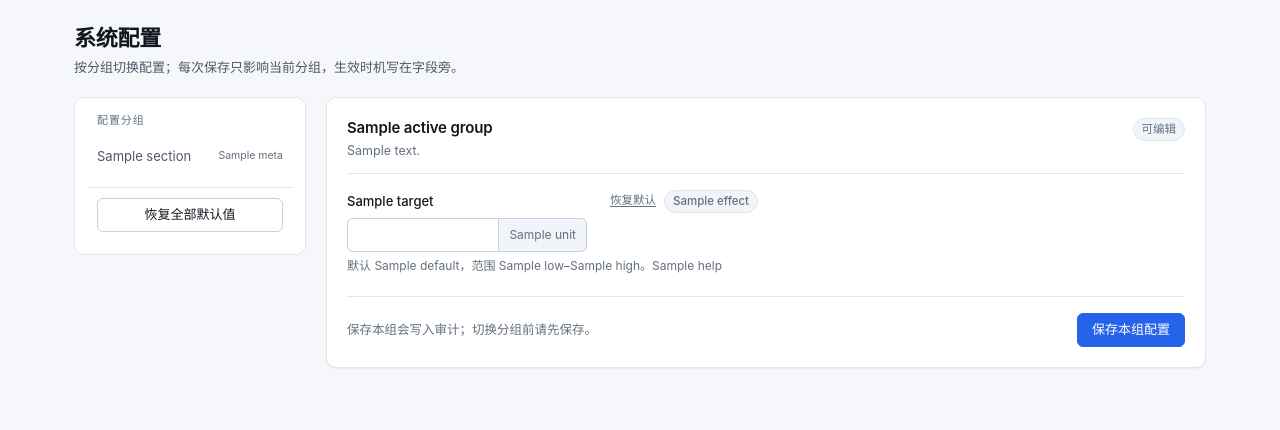
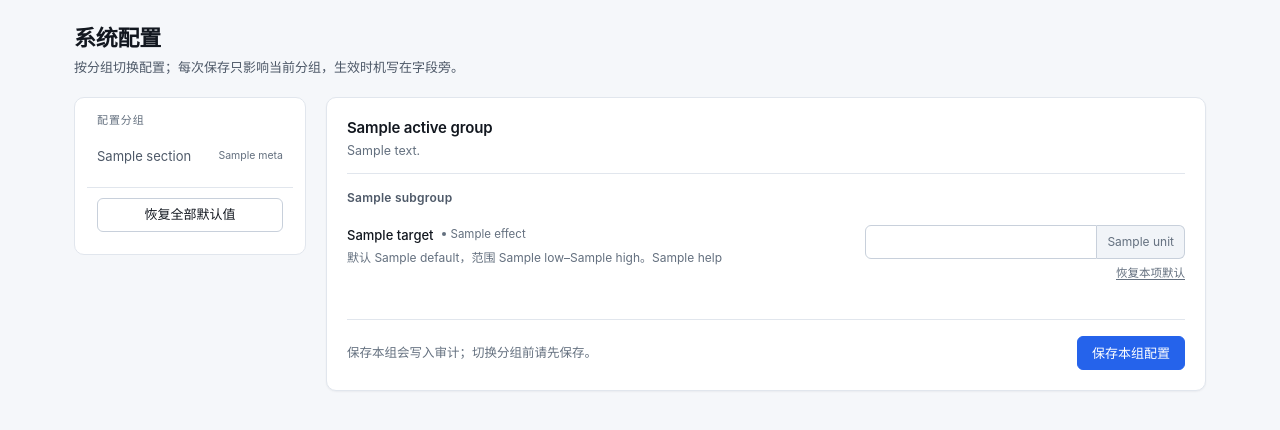
Before and after one commit to linyu19872008/DrPanda, a Python web app: template src/dr_panda_mcp/web/templates/settings.html in a window 1280 px wide. Shown: the part 57-487 px from the top of the page. Run offline with Jinja, Linux system fonts and the light colour scheme; the template is opened without the code that fills it: most values are stand-ins (such as "Sample title", 1, 10 or a date in 2020).

Commit message:
Update settings management to enhance UI and introduce subgroup organization
- Updated planning.md to reflect version change to v0.25, detailing improvements in settings management.
- Revised settings.html and associated CSS to implement a single-column layout for settings fields and introduce subgroup titles for better organization.
- Enhanced backend logic to support subgrouping of settings, allowing for clearer categorization of related fields.
- Updated tests to validate the new subgroup functionality and ensure proper rendering of settings in the UI.
- Increased pytest coverage to reflect the changes in settings structure and layout.

```diff
--- a/src/dr_panda_mcp/settings.py
+++ b/src/dr_panda_mcp/settings.py
@@ -26,6 +26,7 @@ class SettingSpec:
     high: int
     effect: str
     help: str
+    subgroup: str = ""
 
 
 SETTING_SPECS: tuple[SettingSpec, ...] = (
@@ -72,6 +73,7 @@ SETTING_SPECS: tuple[SettingSpec, ...] = (
         50,
         "立即生效",
         "同一个目标同时进行的工具调用上限，超出会排队。",
+        "并发控制",
     ),
     SettingSpec(
         "audit_retention_days",
@@ -83,6 +85,7 @@ SETTING_SPECS: tuple[SettingSpec, ...] = (
         3650,
         "下一轮清理",
         "超过该天数的审计记录会被定时清理；清理只记日志。",
+        "审计维护",
     ),
     SettingSpec(
         "catalog_max_clients",
@@ -105,6 +108,7 @@ SETTING_SPECS: tuple[SettingSpec, ...] = (
         1440,
         "下一轮清理",
         "每轮清理后按该间隔休眠；修改后下一轮开始使用新值。",
+        "审计维护",
     ),
 )
 
--- a/src/dr_panda_mcp/web/static/app.css
+++ b/src/dr_panda_mcp/web/static/app.css
@@ -1973,3 +1973,107 @@ ul {
     padding: var(--space-4);
   }
 }
+
+/* Settings field rows */
+.settings-subtitle {
+  margin: var(--space-5) 0 var(--space-1);
+  color: var(--text-secondary);
+  font-size: 12px;
+  font-weight: 600;
+  letter-spacing: .02em;
+}
+
+.settings-subtitle:first-of-type {
+  margin-top: 0;
+}
+
+.settings-rows {
+  display: grid;
+  gap: 0;
+}
+
+.settings-field-row {
+  display: grid;
+  grid-template-columns: minmax(0, 1fr) 320px;
+  gap: var(--space-5);
+  align-items: start;
+  padding: var(--space-4) 0;
+  border-top: 1px solid var(--border);
+}
+
+.settings-field-row:first-child {
+  border-top: 0;
+}
+
+.settings-field-title {
+  display: flex;
+  align-items: center;
+  flex-wrap: wrap;
+  gap: 8px;
+  margin-bottom: 4px;
+}
+
+.settings-field-title .field__label {
+  margin: 0;
+}
+
+.settings-effect {
+  color: var(--text-muted);
+  font-size: 11.5px;
+}
+
+.settings-effect::before {
+  content: "";
+  display: inline-block;
+  width: 4px;
+  height: 4px;
+  margin-right: 5px;
+  border-radius: 999px;
+  background: currentColor;
+  vertical-align: 2px;
+}
+
+.settings-field-copy .field__hint {
+  margin: 0;
+  max-width: 54ch;
+}
+
+.settings-field-control {
+  display: grid;
+  justify-items: end;
+  gap: 6px;
+}
+
+.settings-field-control .input-group {
+  width: 100%;
+  max-width: 320px;
+  margin: 0;
+}
+
+.settings-field-control .settings-field__reset {
+  margin: 0;
+  text-align: right;
+}
+
+.settings-field-row .field__error {
+  margin-top: 6px;
+}
+
+@media (max-width: 900px) {
+  .settings-field-row {
+    grid-template-columns: minmax(0, 1fr);
+    gap: var(--space-2);
+  }
+
+  .settings-field-control {
+    justify-items: stretch;
+  }
+
+  .settings-field-control .input-group {
+    max-width: none;
+  }
+
+  .settings-field-control .settings-field__reset {
+    text-align: left;
+  }
+}
--- a/src/dr_panda_mcp/web/templates/settings.html
+++ b/src/dr_panda_mcp/web/templates/settings.html
@@ -54,19 +54,26 @@
           <h2 class="settings-panel-title">{{ active_group.title }}</h2>
           <p class="settings-panel-desc">{{ active_group.description }}</p>
         </div>
-        <span class="badge badge--muted">可编辑</span>
       </div>
 
-      <div class="settings-grid">
-        {% for row in active_group.rows %}
-        <div class="settings-field">
-          <div class="settings-field__head">
+      {% for subgroup in active_group.subgroups %}
+      {% if subgroup.title %}<h3 class="settings-subtitle">{{ subgroup.title }}</h3>{% endif %}
+      <div class="settings-rows">
+        {% for row in subgroup.rows %}
+        <div class="settings-field-row">
+          <div class="settings-field-copy">
+            <div class="settings-field-title">
               <label class="field__label" for="setting-{{ row.key }}">{{ row.label }}</label>
-            <span class="settings-field__tools">
-              <a class="settings-field__reset" href="/settings/reset?key={{ row.key }}&section={{ active_section }}">恢复默认</a>
-              <span class="badge badge--quiet">{{ row.effect }}</span>
-            </span>
+              <span class="settings-effect">{{ row.effect }}</span>
             </div>
+            <p class="field__hint" id="hint-setting-{{ row.key }}">
+              默认 {{ row.default }}，范围 {{ row.low }}–{{ row.high }}。{{ row.help }}
+            </p>
+            {% if row.error %}
+            <p class="field__error" id="err-setting-{{ row.key }}" role="alert">{{ row.error }}</p>
+            {% endif %}
+          </div>
+          <div class="settings-field-control">
             <div class="input-group input-group--narrow">
               <input class="input" type="number" inputmode="numeric"
                      id="setting-{{ row.key }}" name="{{ row.key }}"
@@ -75,15 +82,12 @@
                      {% if row.error %}aria-invalid="true"{% endif %}>
               <span class="input-group__suffix">{{ row.unit }}</span>
             </div>
-          <p class="field__hint" id="hint-setting-{{ row.key }}">
-            默认 {{ row.default }}，范围 {{ row.low }}–{{ row.high }}。{{ row.help }}
-          </p>
-          {% if row.error %}
-          <p class="field__error" id="err-setting-{{ row.key }}" role="alert">{{ row.error }}</p>
-          {% endif %}
+            <a class="settings-field__reset" href="/settings/reset?key={{ row.key }}&section={{ active_section }}">恢复本项默认</a>
+          </div>
         </div>
         {% endfor %}
       </div>
+      {% endfor %}
 
       <div class="settings-actions">
         <span class="settings-actions__hint">保存本组会写入审计；切换分组前请先保存。</span>
```
Also changed, not shown: docs/planning.md (+2 -1 lines), docs/ui-design.md (+1 -1 lines), docs/verify/settings-01.md (+2 -2 lines), docs/verify/settings-02.md (+6 -3 lines), docs/verify/settings-03.md (+1 -1 lines), docs/verify/sqlite-wal-01.md (+1 -1 lines), src/dr_panda_mcp/web/routes.py (+8 -1 lines), tests/test_web.py (+12 -0 lines), 3 other files. Lines whose indentation alone changed are shown as unchanged.
